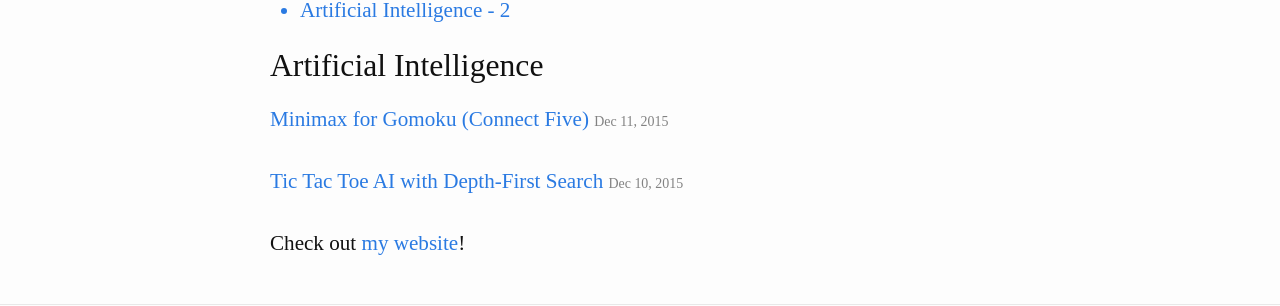
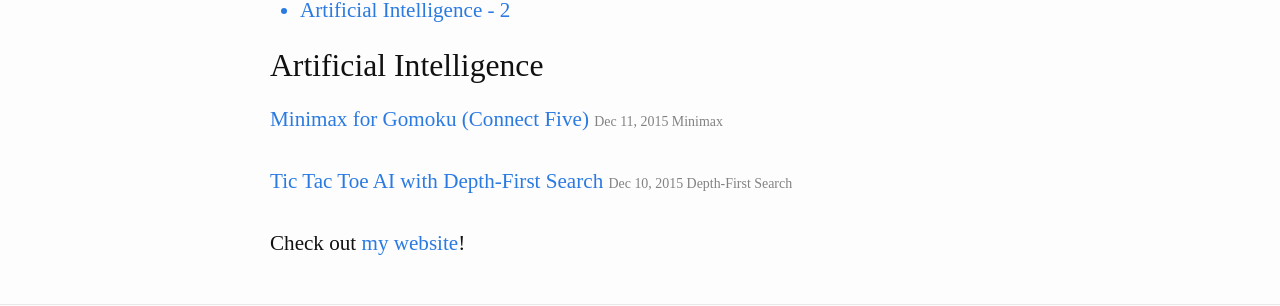
Before and after one commit to The-Ofek-Foundation/blog, a Jekyll site: the page built from index.html, in a window 1280 px wide. Shown: the part 157-463 px from the top of the page. Built offline with Jekyll 4.4.1, drawn with Linux system fonts in a browser that asks for light colours; comment, search, counter and statistics services are not loaded.

Commit message:
Add subcategories

```diff
--- a/_posts/2015-12-10-tic-tac-toe-ai-with-depth-first-search.md
+++ b/_posts/2015-12-10-tic-tac-toe-ai-with-depth-first-search.md
@@ -2,6 +2,7 @@
 layout: default
 title: Tic Tac Toe AI with Depth-First Search
 category: Artificial Intelligence
+subcategory: Depth-First Search
 comments: true
 ---
 
--- a/_posts/2015-12-11-minimax-for-gomoku-connect-five.md
+++ b/_posts/2015-12-11-minimax-for-gomoku-connect-five.md
@@ -2,6 +2,7 @@
 layout: default
 title: Minimax for Gomoku (Connect Five)
 category: Artificial Intelligence
+subcategory: Minimax
 comments: true
 ---
 
--- a/assets/we-blog.js
+++ b/assets/we-blog.js
@@ -1,8 +1,3 @@
-// // collapsibles
-// $('.collapsible').each(function() {
-// 	$this.children().hide();
-// });
-
 $(document).ready(function() {
 	$('.title-case').each(function() {
 		$(this).text(toTitleCase($(this).text()));
@@ -12,5 +7,5 @@ $(document).ready(function() {
 
 
 function toTitleCase(str) {
-    return str.replace(/\w\S*/g, function(txt){return txt.charAt(0).toUpperCase() + txt.substr(1).toLowerCase();});
+    return str.replace(/([^\W_]+[^\s-]*) */g, function(txt){return txt.charAt(0).toUpperCase() + txt.substr(1).toLowerCase();});
 }
--- a/index.html
+++ b/index.html
@@ -30,7 +30,7 @@ comments: true
         {% if group == null or group == post.group %}
         <li>
           <a href="{{ site.baseurl }}{{ post.url }}">{{ post.title }}<span class="entry-date"></a>
-          <span class="post-meta">{{ post.date | date: "%b %-d, %Y" }}</span>
+          <span class="post-meta title-case">{{ post.date | date: "%b %-d, %Y" }} {{post.subcategory}}</span>
         </li>
         {% endif %}
         {% endif %}
```
